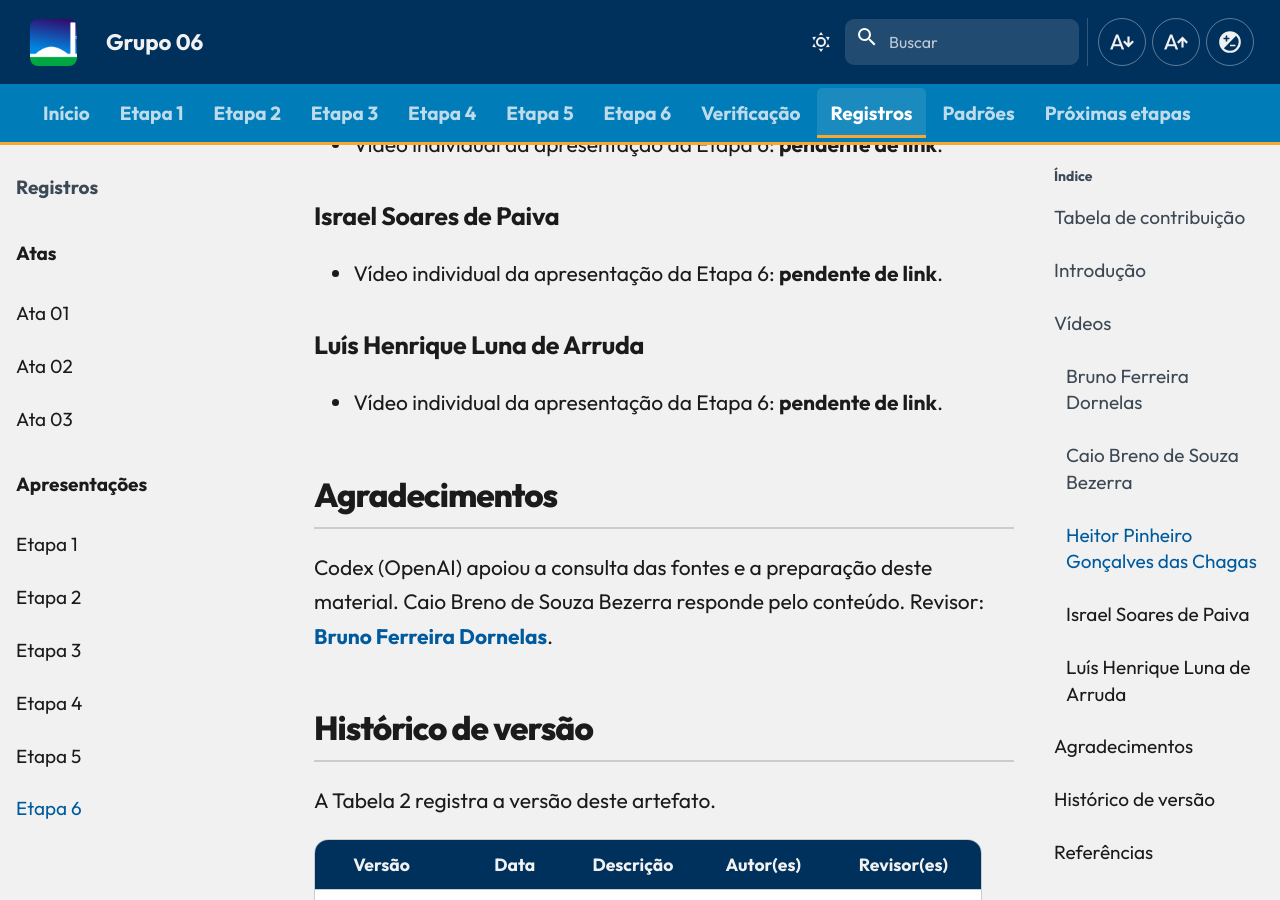
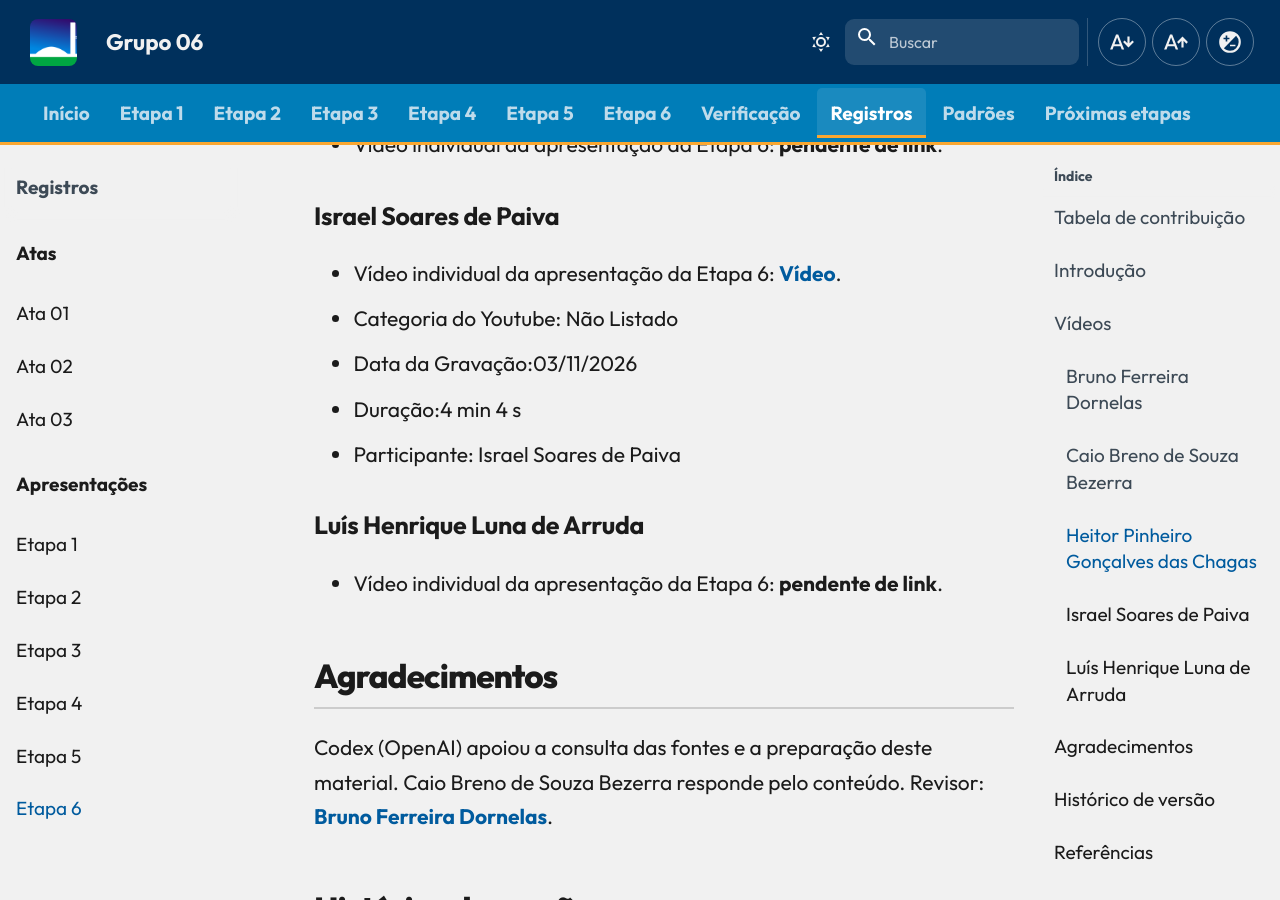
Before and after one commit to Interacao-Humano-Computador/2026.2-Grupo06, an MkDocs documentation site: the page built from docs/apresentacoes/etapa-06.md, in a window 1280 px wide and 900 px high, scrolled down 2362 px. Built offline with MkDocs 1.6.1 and Material for MkDocs 9.7.7, drawn with Linux system fonts in a browser that asks for light colours; comment, search, counter and statistics services are not loaded.

Commit message:
docs:apresentação individual da entrega-6

```diff
--- a/docs/apresentacoes/etapa-06.md
+++ b/docs/apresentacoes/etapa-06.md
@@ -58,7 +58,11 @@ Cada pessoa incorpora a própria gravação na seção correspondente. O vídeo
 
 ### Israel Soares de Paiva
 
-- Vídeo individual da apresentação da Etapa 6: **pendente de link**.
+- Vídeo individual da apresentação da Etapa 6: [Vídeo](https://www.youtube.com/watch?v=iwQLsozWMsI).
+- Categoria do Youtube: Não Listado
+- Data da Gravação:03/11/2026
+- Duração:4 min 4 s
+- Participante: Israel Soares de Paiva
 
 ### Luís Henrique Luna de Arruda
 
```
